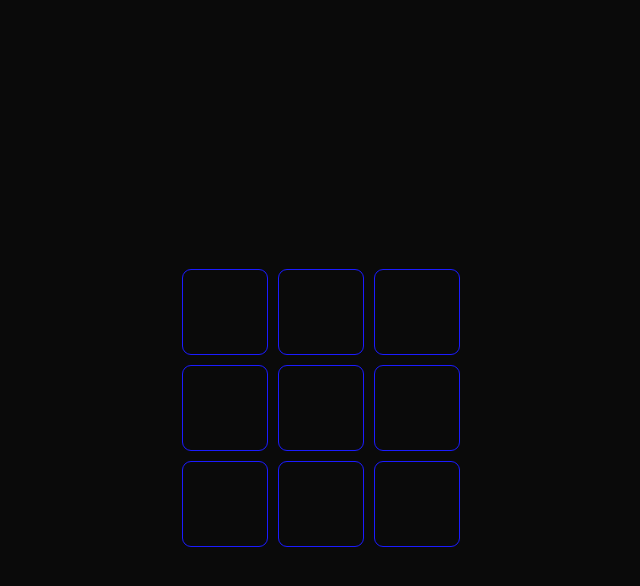
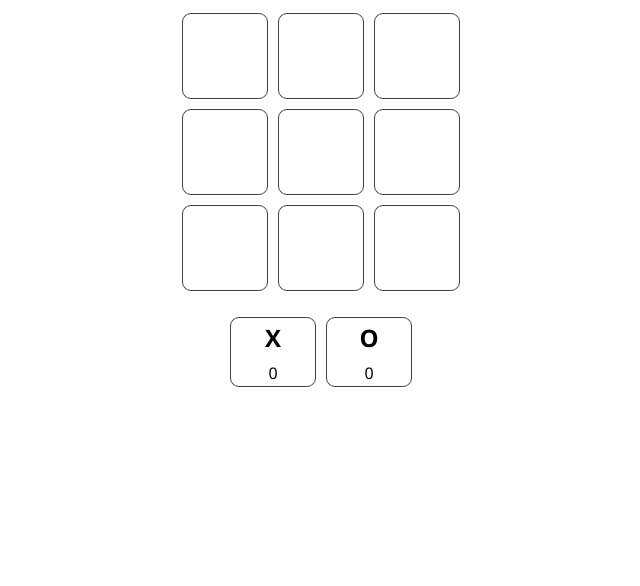
Before and after one commit to thienmpham/Tic-Tac-Toe-, a plain HTML site: page index.html in a window 1280 px wide. Shown: the whole page, without its empty margins (319-959 px from the left). Drawn offline with Linux system fonts and the light colour scheme.

Commit message:
Finish HTML for scoreboard

```diff
--- a/index.html
+++ b/index.html
@@ -18,6 +18,17 @@
       <div></div>
       <div></div>
     </div>
+
+    <div class="scoreboard">
+      <div class="score" id="scoreX">
+        <h2>X</h2>
+        <span>0</span>
+      </div>
+      <div class="score" id="scoreY">
+        <h2>O</h2>
+        <span>0</span>
+      </div>
+    </div>
     <script src="script.js"></script>
   </body>
 </html>
--- a/script.js
+++ b/script.js
@@ -4,8 +4,8 @@ function renderGame() {
   let arrayX = [];
   let arrayO = [];
 
-  let pointX = 0;
-  let pointY = 0;
+  let scoreX = 0;
+  let scoreY = 0;
 
   let gameboard = {
     counter: 0,
@@ -80,7 +80,8 @@ function renderGame() {
         // Clear tiles and tiles innerHTML
         this.tiles = clearTiles(gameboard.tiles);
         clearHTML(clickArray);
-        trackScore(choice);
+        trackScores(choice);
+        colorTiles(choice, index);
       } else {
       }
     },
@@ -213,17 +214,23 @@ function clearHTML(clickArray) {
   }
 }
 
-function trackScore(choice) {
+function trackScores(choice) {
   if (choice == "X") {
-    pointX++;
+    scoreX++;
   }
   if (choice == "O") {
-    pointO++;
+    scoreO++;
   }
   displayScores();
 }
 
 function displayScores() {}
+
+function colorTiles(choice, index) {
+  if (choice == "X") {
+    index.classList.add();
+  }
+}
 // Current Goals
 // -------------
 // Track score
--- a/styles.css
+++ b/styles.css
@@ -1,7 +1,11 @@
+h2 {
+  margin: 0;
+}
+
 body {
   height: 100vh;
   font-family: "Segoe UI", Tahoma, Geneva, Verdana, sans-serif;
-  background-color: #0a0a0a;
+  background-color: #ffffff;
 }
 
 .tiles-container {
@@ -15,7 +19,7 @@ body {
 
   justify-content: center;
   align-content: center;
-  height: 100%;
+  margin-bottom: 1rem;
 }
 
 .tiles-container div {
@@ -24,15 +28,54 @@ body {
   justify-content: center;
   border-radius: 0.5rem;
 
-  outline: 0.1rem solid #1b1bff;
+  outline: 0.1rem solid #443f3b;
   margin: 0.4rem;
-  color: #fafaf8;
+  color: #191513;
+  /* background-color: #2c2c2c; */
 }
 
 .tiles-container div:hover {
-  background-color: #00ff9c;
+  background-color: #a8a29e;
 }
 
 .highlight {
   background-color: #00ff9c;
 }
+
+.scoreboard {
+  display: grid;
+
+  /* Creates 3 columns of equal width */
+  grid-template-columns: repeat(2, 6rem);
+  /* Creates 3 rows of equal height */
+  grid-template-rows: repeat(1, 5rem);
+  /* Adds space between grid cells */
+
+  justify-content: center;
+  height: 30%;
+}
+
+.scoreboard div {
+  display: flex;
+  align-items: center;
+  justify-content: center;
+
+  margin: 0.4rem;
+  border-radius: 0.5rem;
+}
+.score {
+  display: flex;
+
+  flex-direction: column;
+}
+
+.score > h2 {
+  margin: 0 0 0.5rem 0;
+}
+#scoreX {
+  outline: 0.1rem solid #443f3b;
+}
+
+#scoreY {
+  outline: 0.1rem solid #443f3b;
+}
```
